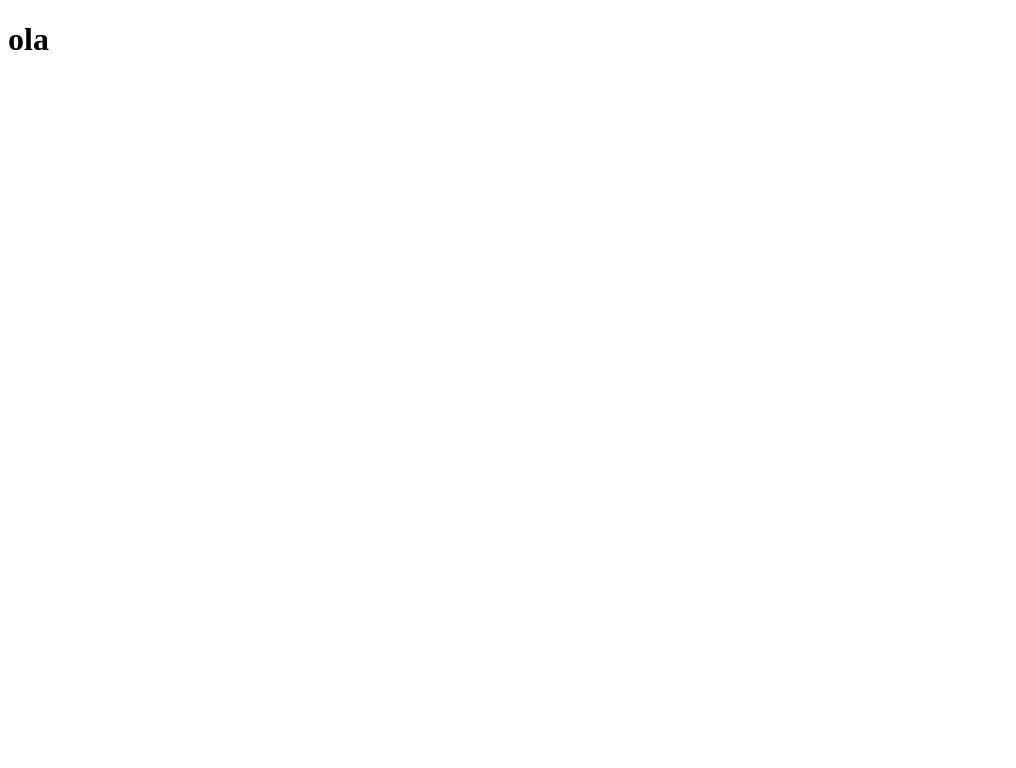
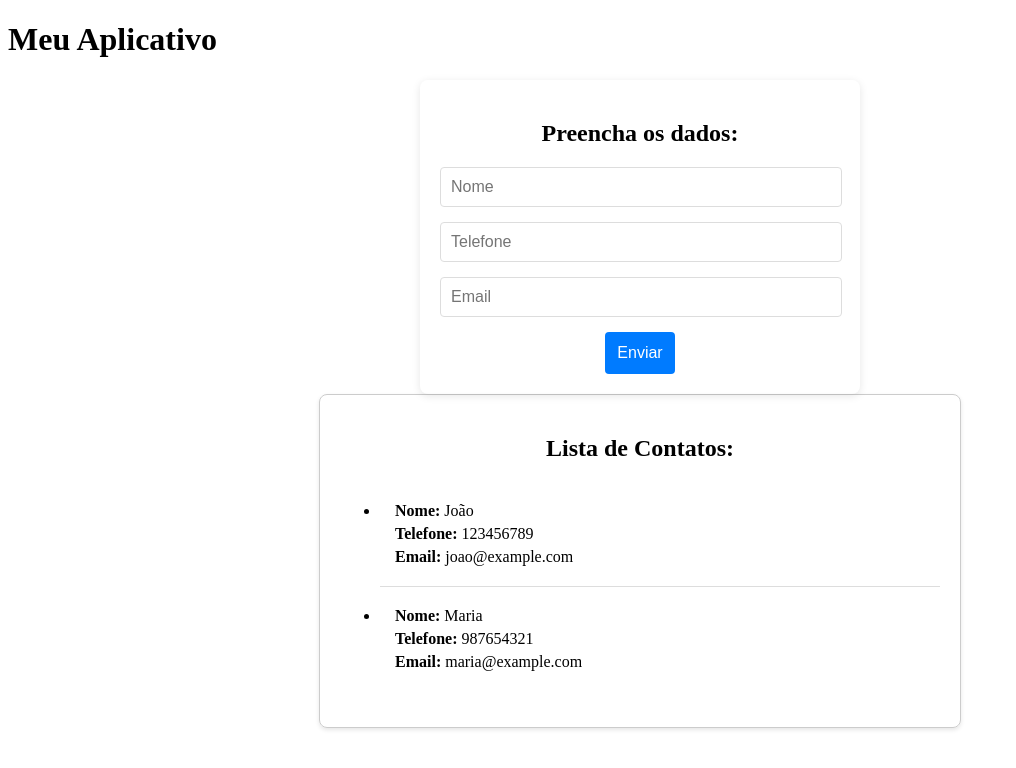
Before and after one commit to lucaspjardim/minha-agenda-react, a React (Create React App) app: page / in a window 1280 px wide. Shown: the top 768 px of the page, without its empty margins (0-1016 px from the left). Built offline with nearby package versions, Linux system fonts and the light colour scheme.

Commit message:
Fazendo a estilização

```diff
--- a/src/App.tsx
+++ b/src/App.tsx
@@ -1,5 +1,15 @@
-function App() {
-  return <h1>ola</h1>
+import React from 'react'
+import Formulario from './containers/Main'
+import Contatos from './containers/Contatos'
+
+const App: React.FC = () => {
+  return (
+    <div>
+      <h1>Meu Aplicativo</h1>
+      <Formulario />
+      <Contatos />
+    </div>
+  )
 }
 
 export default App
--- /dev/null
+++ b/src/containers/Contatos/index.tsx
@@ -0,0 +1,32 @@
+import React from 'react'
+import { ContactListContainer, ContactItem } from './styles'
+
+const Contatos: React.FC = () => {
+  const contatos = [
+    { id: 1, nome: 'João', telefone: '123456789', email: 'joao@example.com' },
+    { id: 2, nome: 'Maria', telefone: '987654321', email: 'maria@example.com' }
+  ]
+
+  return (
+    <ContactListContainer>
+      <h2>Lista de Contatos:</h2>
+      <ul>
+        {contatos.map((contato) => (
+          <ContactItem key={contato.id}>
+            <p>
+              <strong>Nome:</strong> {contato.nome}
+            </p>
+            <p>
+              <strong>Telefone:</strong> {contato.telefone}
+            </p>
+            <p>
+              <strong>Email:</strong> {contato.email}
+            </p>
+          </ContactItem>
+        ))}
+      </ul>
+    </ContactListContainer>
+  )
+}
+
+export default Contatos
--- /dev/null
+++ b/src/containers/Contatos/styles.tsx
@@ -0,0 +1,46 @@
+import styled from 'styled-components'
+
+export const ContactListContainer = styled.div`
+  max-width: 600px;
+  margin: 0 auto;
+  padding: 20px;
+  border: 1px solid #ccc;
+  border-radius: 8px;
+  box-shadow: 0 2px 4px rgba(0, 0, 0, 0.1);
+
+  h2 {
+    font-size: 1.5rem;
+    margin-bottom: 20px;
+    text-align: center;
+  }
+`
+
+export const ContactItem = styled.li`
+  padding: 15px;
+  border-bottom: 1px solid #ddd;
+
+  &:last-child {
+    border-bottom: none;
+  }
+
+  p {
+    margin: 5px 0;
+    font-size: 1rem;
+
+    strong {
+      font-weight: bold;
+    }
+
+    &.name {
+      color: #007bff; /* Cor azul para o nome */
+    }
+
+    &.phone {
+      color: #28a745; /* Cor verde para o telefone */
+    }
+
+    &.email {
+      color: #dc3545; /* Cor vermelha para o email */
+    }
+  }
+`
--- /dev/null
+++ b/src/containers/Main/index.tsx
@@ -0,0 +1,18 @@
+import React from 'react'
+import { FormContainer, FormInput, FormButton } from './styles'
+
+const Formulario: React.FC = () => {
+  return (
+    <FormContainer>
+      <h2>Preencha os dados:</h2>
+      <form>
+        <FormInput type="text" placeholder="Nome" />
+        <FormInput type="tel" placeholder="Telefone" />
+        <FormInput type="email" placeholder="Email" />
+        <FormButton type="submit">Enviar</FormButton>
+      </form>
+    </FormContainer>
+  )
+}
+
+export default Formulario
--- /dev/null
+++ b/src/containers/Main/styles.ts
@@ -0,0 +1,33 @@
+import styled from 'styled-components'
+
+export const FormContainer = styled.div`
+  max-width: 400px;
+  margin: 0 auto;
+  padding: 20px;
+  border-radius: 8px;
+  box-shadow: 0 2px 8px rgba(0, 0, 0, 0.1);
+  transform: translateZ(0);
+  transition: transform 0.3s ease;
+  text-align: center;
+`
+
+export const FormInput = styled.input`
+  width: calc(100% - 20px);
+  padding: 10px;
+  margin-bottom: 15px;
+  border: 1px solid #ddd;
+  border-radius: 4px;
+  font-size: 1rem;
+`
+
+export const FormButton = styled.button`
+  display: block;
+  margin: 0 auto;
+  padding: 12px;
+  border: none;
+  border-radius: 4px;
+  background-color: #007bff;
+  color: #fff;
+  font-size: 1rem;
+  cursor: pointer;
+`
--- a/src/styles/index.ts
+++ b/src/styles/index.ts
@@ -1,7 +1,7 @@
 import { createGlobalStyle } from 'styled-components'
 
 const globalStyle = createGlobalStyle`
-  *{
+  * {
     margin: 0;
     padding: 0;
     box-sizing: border-box;
```
Also changed, not shown: src/models/Contacts.ts (added, +15 -0 lines).
